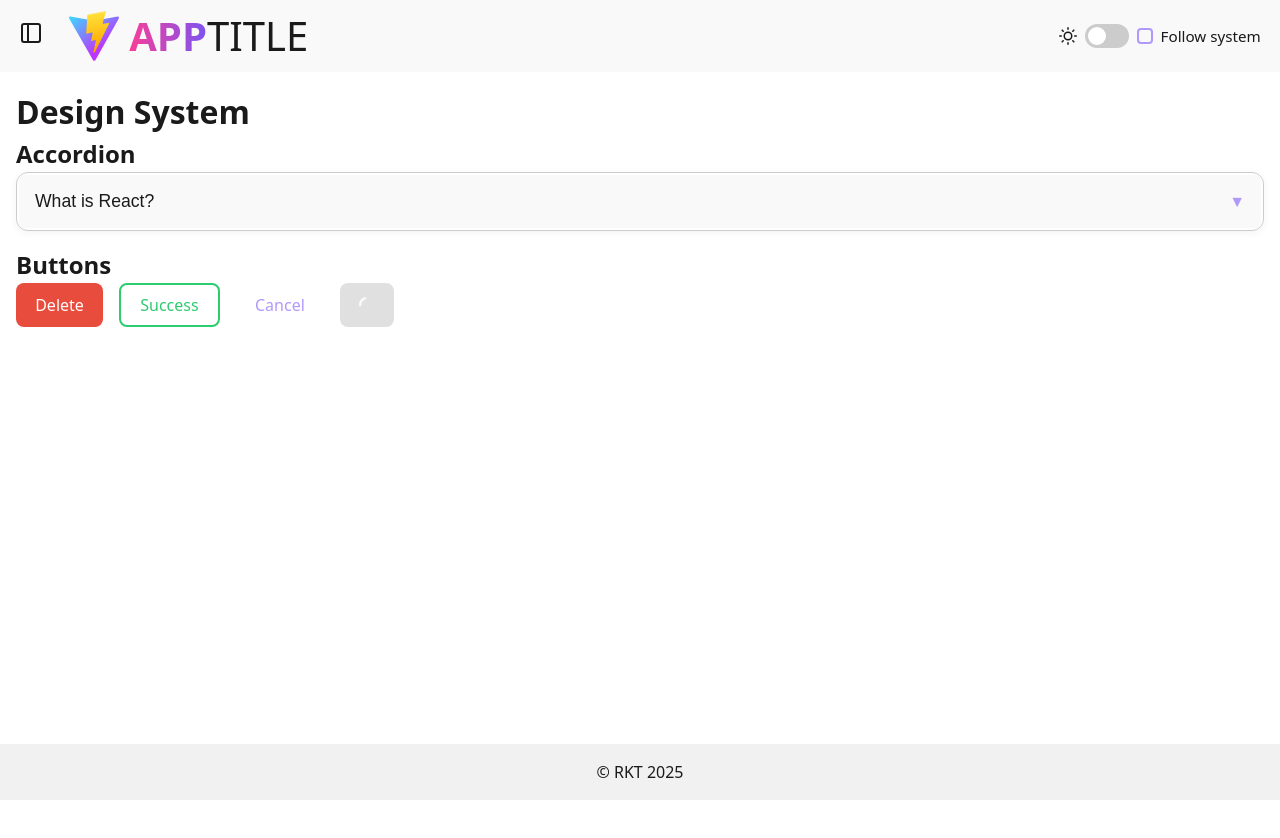
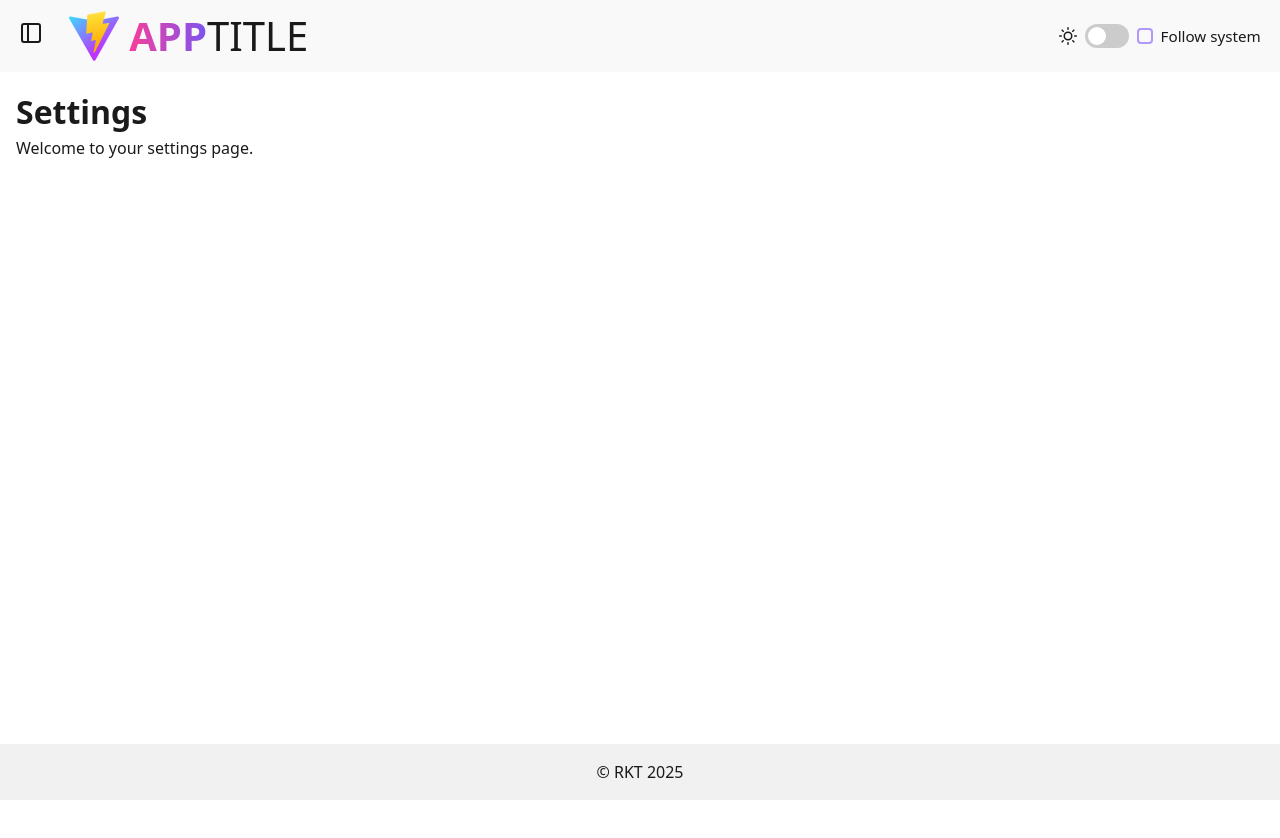
Before and after one commit to MeRahulThakur/React-ResponsiveUI, a React (Vite) app: page /settings in a window 1280 px wide. Shown: the top 838 px of the page. Before the commit the page ends 800 px from the top, so only its background shows below. Built offline with nearby package versions, Linux system fonts and the light colour scheme.

Commit message:
Added react router dom for navigation

```diff
--- a/package.json
+++ b/package.json
@@ -12,7 +12,8 @@
   "dependencies": {
     "react": "^19.0.0",
     "react-dom": "^19.0.0",
-    "react-icons": "^5.5.0"
+    "react-icons": "^5.5.0",
+    "react-router-dom": "^7.5.0"
   },
   "devDependencies": {
     "@eslint/js": "^9.21.0",
--- a/src/App.tsx
+++ b/src/App.tsx
@@ -1,10 +1,12 @@
 import { useState } from 'react';
+import { BrowserRouter as Router, Routes, Route } from 'react-router-dom';
 import './App.css'
 import Footer from './UI/Footer'
 import Header from './UI/Header'
 import SidebarMenu from './UI/SidebarMenu';
-import Accordion from './UI/Accordion/Accordion';
-import Button from './UI/Button';
+import DesignSystemPage from './pages/DesignSystemPage';
+import FormPage from './pages/FormPage';
+import SettingsPage from './pages/SettingsPage';
 
 const PageLayout: React.FC = () => {
   const [isSidebarOpen, setSidebarOpen] = useState(false);
@@ -25,18 +27,12 @@ const PageLayout: React.FC = () => {
         }}
       >
         <Header isSticky onMenuToggle={toggleSidebar} />
-        <main style={{ flex: 1, padding: '1rem' }}>
-          <h1>Design System</h1>
-          <h2>Accordion</h2>
-          <Accordion />
-          <h2>Buttons</h2>
-          <div style={{display:'flex', gap: '1rem'}}>
-            <Button variant="contained" color="danger" onClick={() => {}}>Delete</Button>
-            <Button variant="outlined" color="success" onClick={() => {}}>Success</Button>
-            <Button variant="text" color="default" onClick={() => {}}>Cancel</Button>
-            <Button variant="contained" color="default" onClick={() => {}} loading>Loading</Button>
-          </div>
-
+        <main style={{ flex: 1, padding: '1rem', marginBottom: '3.5rem' }}>
+          <Routes>
+            <Route path="/design-system" element={<DesignSystemPage />} />
+            <Route path="/form" element={<FormPage />} />
+            <Route path="/settings" element={<SettingsPage />} />
+          </Routes>
         </main>
         <Footer isSticky />
       </div>
@@ -47,9 +43,9 @@ const PageLayout: React.FC = () => {
 function App() {
 
   return (
-    <>
+    <Router>
       <PageLayout />
-    </>
+    </Router>
   )
 }
 
--- a/src/UI/SidebarMenu/SidebarMenu.css
+++ b/src/UI/SidebarMenu/SidebarMenu.css
@@ -63,6 +63,7 @@
   padding: 0.3rem 1rem;
   cursor: pointer;
   transition: background 0.2s ease;
+  margin-bottom: 1rem;
 }
 
 .sidebar-item:hover {
@@ -85,8 +86,21 @@
   font: inherit;
   width: 100%;
   text-align: left;
-  padding: 0.5rem 0.75rem; /* reduced padding */
+  padding: 0.6rem 0.75rem; /* reduced padding */
   line-height: 1.4;
+  text-decoration: none;
+  border-radius: 8px;
+}
+
+.sidebar-link:hover,
+.sidebar-link:focus-visible {
+  background-color: color-mix(in srgb, var(--accent-color) 10%, transparent);
+  outline: none;
+}
+
+.sidebar-link.active {
+  background-color: var(--accent-color);
+  color: white;
 }
 
 .sidebar-link:focus {
--- a/src/UI/SidebarMenu/index.tsx
+++ b/src/UI/SidebarMenu/index.tsx
@@ -1,4 +1,5 @@
 import React, { JSX, useEffect, useRef } from 'react';
+import { NavLink } from 'react-router-dom';
 import './SidebarMenu.css';
 import { FiMessageSquare, FiClock, FiSettings, FiX } from 'react-icons/fi';
 import ThemeToggle from '../Theme/ThemeToggle';
@@ -7,6 +8,7 @@ type MenuItem = {
   id: number;
   label: string;
   icon: JSX.Element;
+  path: string;
 };
 
 interface SidebarMenuProps {
@@ -15,9 +17,9 @@ interface SidebarMenuProps {
 }
 
 const menuItems: MenuItem[] = [
-  { id: 1, label: 'Menu Item 1', icon: <FiMessageSquare /> },
-  { id: 2, label: 'Menu Item 2', icon: <FiClock /> },
-  { id: 3, label: 'Settings', icon: <FiSettings /> },
+  { id: 1, label: 'Design System', icon: <FiMessageSquare />, path: '/design-system' },
+  { id: 2, label: 'Form page', icon: <FiClock />, path: '/form' },
+  { id: 3, label: 'Settings', icon: <FiSettings />, path: '/settings' },
 ];
 
 const SidebarMenu: React.FC<SidebarMenuProps> = ({ isOpen, onClose }) => {
@@ -51,14 +53,20 @@ const SidebarMenu: React.FC<SidebarMenuProps> = ({ isOpen, onClose }) => {
       <ul className="sidebar-list">
         {menuItems.map((item) => (
           <li key={item.id} className="sidebar-item">
-            <button
+            {/* <button
               tabIndex={isOpen ? 0 : -1}
               className="sidebar-link"
               aria-label={item.label}
+            > */}
+            <NavLink
+              to={item.path}
+              className={({ isActive }) => isActive ? 'sidebar-link active' : 'sidebar-link'}
+              onClick={onClose}
             >
               <span className="icon">{item.icon}</span>
               <span className="label">{item.label}</span>
-            </button>
+            </NavLink>
+            {/* </button> */}
           </li>
         ))}
       </ul>
--- /dev/null
+++ b/src/pages/DesignSystemPage.tsx
@@ -0,0 +1,19 @@
+import Accordion from "../UI/Accordion/Accordion";
+import Button from "../UI/Button";
+
+const DesignSystemPage = () => (
+  <div className="page">
+    <h1>Design System</h1>
+    <h2>Accordion</h2>
+    <Accordion />
+    <h2>Buttons</h2>
+    <div style={{display:'flex', gap: '1rem'}}>
+      <Button variant="contained" color="danger" onClick={() => {}}>Delete</Button>
+      <Button variant="outlined" color="success" onClick={() => {}}>Success</Button>
+      <Button variant="text" color="default" onClick={() => {}}>Cancel</Button>
+      <Button variant="contained" color="default" onClick={() => {}} loading>Loading</Button>
+    </div>
+  </div>
+);
+
+export default DesignSystemPage;
--- /dev/null
+++ b/src/pages/FormPage.tsx
@@ -0,0 +1,8 @@
+const FormPage = () => (
+  <div className="page">
+    <h1>Form</h1>
+    <p>Welcome to your from.</p>
+  </div>
+);
+
+export default FormPage;
--- /dev/null
+++ b/src/pages/SettingsPage.tsx
@@ -0,0 +1,8 @@
+const SettingsPage = () => (
+  <div className="page">
+    <h1>Settings</h1>
+    <p>Welcome to your settings page.</p>
+  </div>
+);
+
+export default SettingsPage;
```
Also changed, not shown: 1 other file (tests, documents, lock files or other folders).
